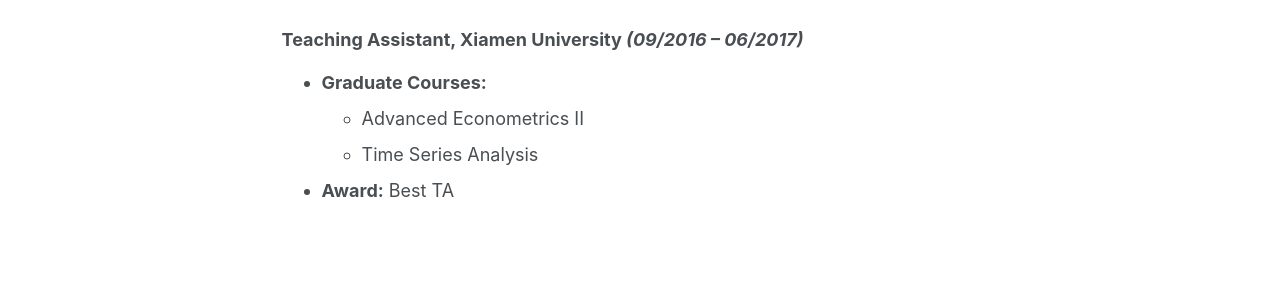
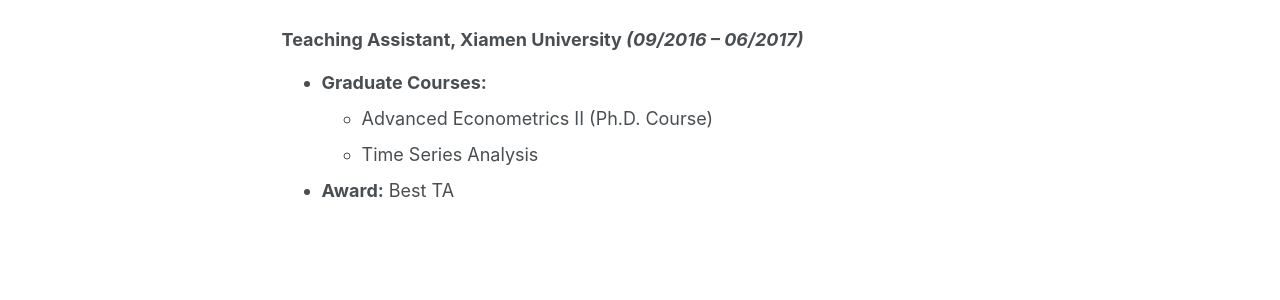
Before and after one commit to YifeiDing-UCR/YifeiDing-UCR.github.io, a Jekyll site: the page built from _pages/teaching.md, in a window 1280 px wide and 1307 px high. Shown: the part 678-978 px from the top of the window. Built offline with Jekyll 4.4.1, drawn with Linux system fonts in a browser that asks for light colours.

Commit message:
Update teaching.md

```diff
--- a/_pages/teaching.md
+++ b/_pages/teaching.md
@@ -29,6 +29,6 @@ author_profile: true
 ### **Teaching Assistant, Xiamen University** *(09/2016 – 06/2017)*
 
 - **Graduate Courses:**
-  - Advanced Econometrics II
+  - Advanced Econometrics II (Ph.D. Course)
   - Time Series Analysis
 - **Award:** Best TA
```
